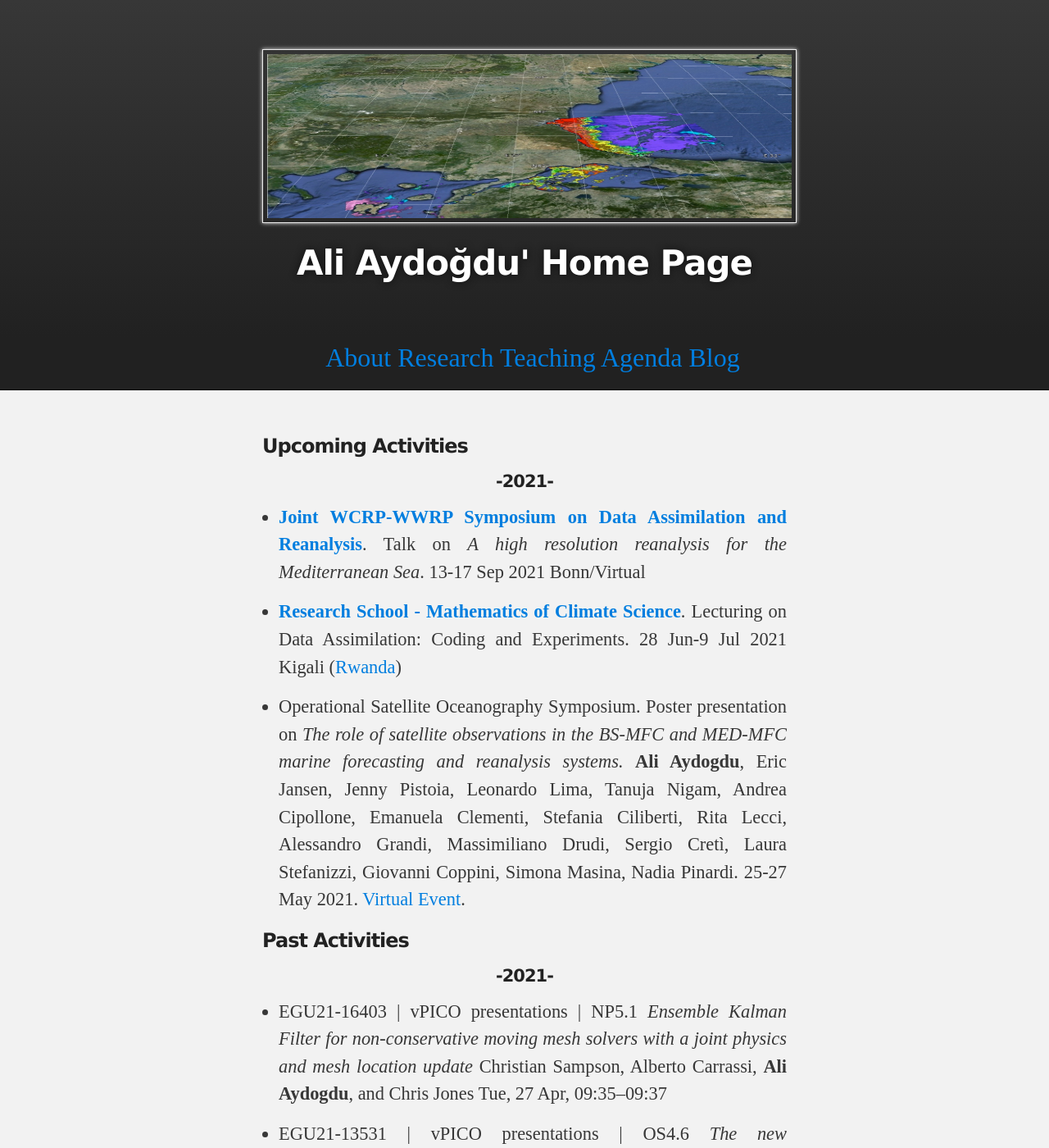
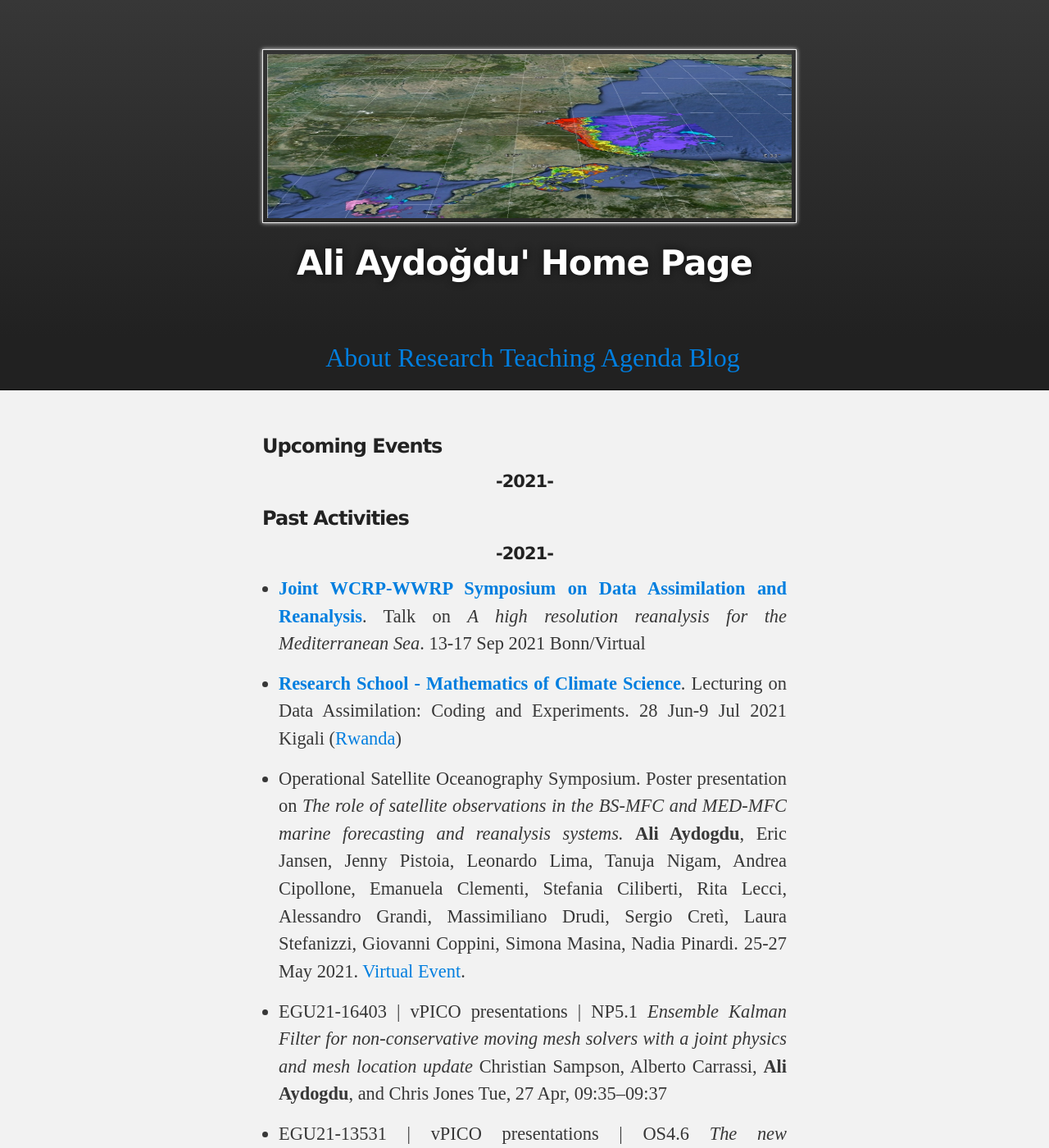
Before and after one commit to aydogduali/aydogduali.github.io, a Jekyll site: the page built from calendar/index.md, in a window 1280 px wide and 1400 px high. Shown: the whole window at 82% size. Built offline with Jekyll 4.4.1, drawn with Linux system fonts in a browser that asks for light colours; the repository's description, which GitHub fills in, is left out; our own code applies the rules of GitHub Pages for plain Markdown files.

Commit message:
update past activities

```diff
--- a/calendar/index.md
+++ b/calendar/index.md
@@ -2,7 +2,11 @@
 layout: default
 ---
 
-###  Upcoming Activities
+###  Upcoming Events
+
+#### -2021-
+
+###  Past Activities
 
 #### -2021-
 
@@ -11,10 +15,6 @@ layout: default
 - [**Research School - Mathematics of Climate Science**](https://mathclim-rwanda.sciencesconf.org). Lecturing on Data Assimilation: Coding and Experiments. 28 Jun-9 Jul 2021 Kigali ([Rwanda](https://www.cimpa.info/en/node/6474))
 
 - Operational Satellite Oceanography Symposium. Poster presentation on *The role of satellite observations in the BS-MFC and MED-MFC marine forecasting and reanalysis systems.* __Ali Aydogdu__, Eric Jansen, Jenny Pistoia, Leonardo Lima, Tanuja Nigam, Andrea Cipollone, Emanuela Clementi, Stefania Ciliberti, Rita Lecci, Alessandro Grandi, Massimiliano Drudi, Sergio Cretì, Laura Stefanizzi, Giovanni Coppini, Simona Masina, Nadia Pinardi. 25-27 May 2021. [Virtual Event](https://www.eumetsat.int/second-international-operational-satellite-oceanography-symposium-osos-2-25-27-may-2021).
-
-###  Past Activities
-
-#### -2021-
 
 - EGU21-16403 | vPICO presentations | NP5.1
 *Ensemble Kalman Filter for non-conservative moving mesh solvers with a joint physics and mesh location update*
```
